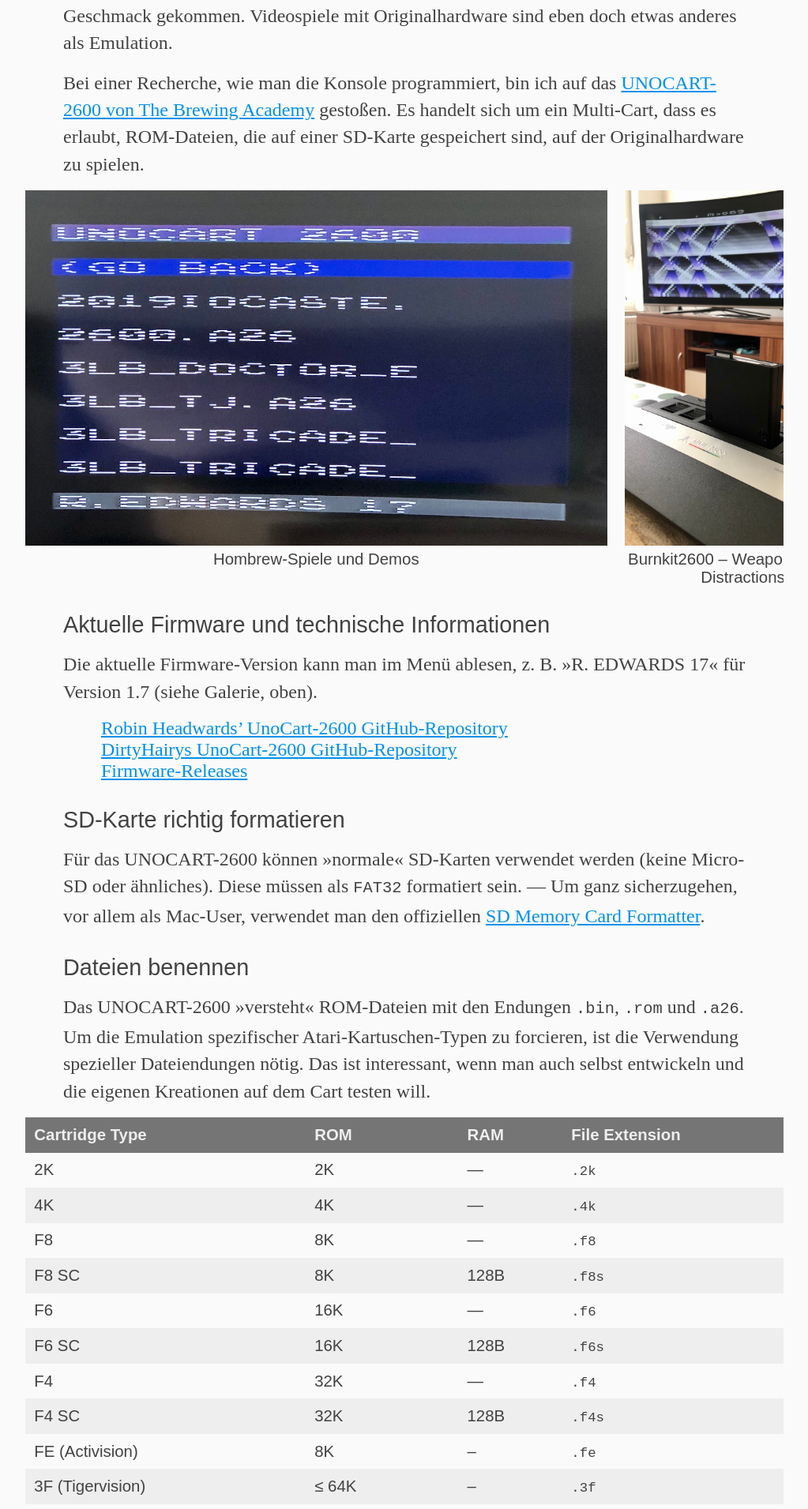
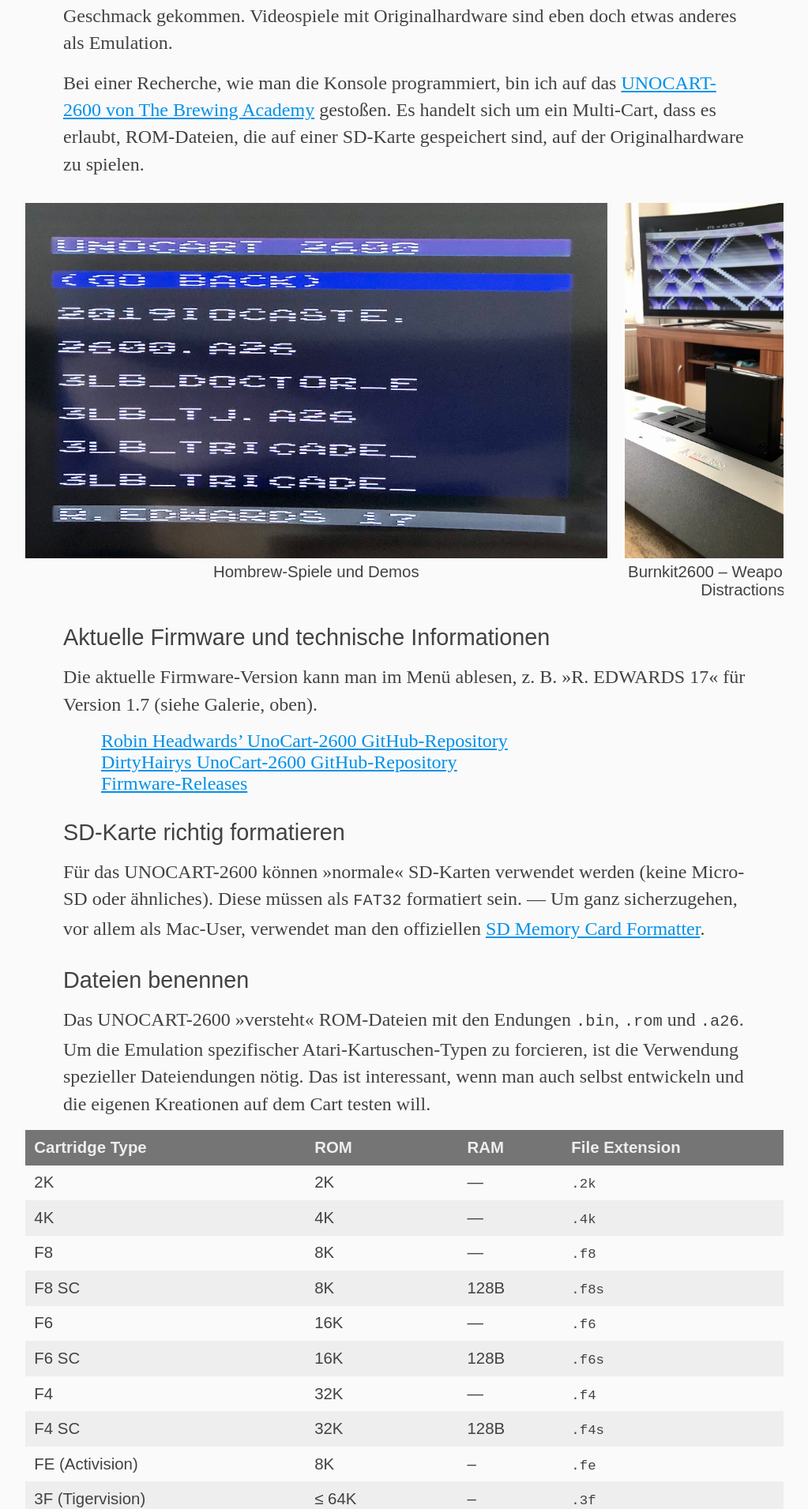
Before and after one commit to marc2o/marc2o.github.io, a Jekyll site: the page built from _posts/2021-07-16-UNOCART-2600.md, in a window 1280 px wide. Shown: the part 771-2682 px from the top of the page at 79% size, without its empty margins (128-1151 px from the left). Built offline with Jekyll 4.4.1, drawn with Linux system fonts in a browser that asks for light colours.

Commit message:
Update article.css

```diff
--- a/assets/css/article.css
+++ b/assets/css/article.css
@@ -152,6 +152,7 @@
 }
 
 figure {
+    margin-top: 1rem;
 	grid-column: 1 / 4;
 	white-space: nowrap;
 	overflow-x: auto;
@@ -185,6 +186,7 @@
 	margin-top: 2rem;
 	padding-bottom: 2rem;
 	font-size: 85%;
+    font-family: var(--spot-font);
 }
 
 h1,
@@ -448,15 +450,15 @@
 /* about box */
 ul.about {
     list-style: none;
-    background: var(--alt-fill-color);
+    background: var(--fill-color);
     padding: 1em;
     margin-top: 2rem;
 }
 
 ul.about>li {
-    font-size: 90%;
+    font-size: 85%;
     line-height: 150%;
-    font-family: "Open Sans", sans-serif;
+    font-family: var(--spot-font);
 }
 
 ul.about>li:nth-child(1) {
```
